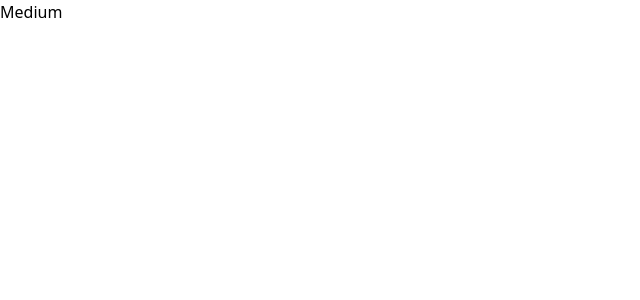
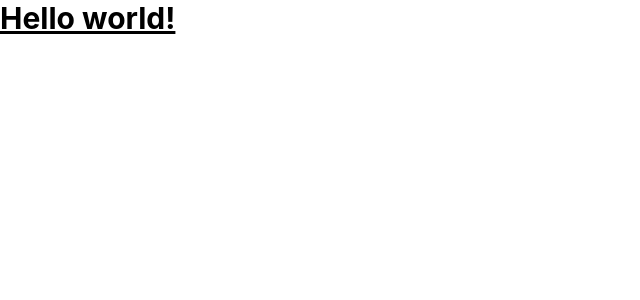
Before and after one commit to 18121A05L2/Medium-nextjs-webclone, a Next.js app: page / in a window 1280 px wide. Shown: the top 300 px of the page, without its empty margins (0-640 px from the left). Built offline with nearby package versions, Linux system fonts and the light colour scheme.

Commit message:
first commit

```diff
--- a/pages/index.js
+++ b/pages/index.js
@@ -1,9 +1,4 @@
-
 
 export default function Home() {
-  return (
-    <div >
-    Medium
-    </div>
-  )
+  return <h1 className="text-3xl font-bold underline">Hello world!</h1>;
 }
--- a/styles/globals.css
+++ b/styles/globals.css
@@ -1,3 +1,30 @@
 @tailwind base;
 @tailwind components;
 @tailwind utilities;
+
+html,
+body {
+  padding: 0;
+  margin: 0;
+  font-family: -apple-system, BlinkMacSystemFont, Segoe UI, Roboto, Oxygen,
+    Ubuntu, Cantarell, Fira Sans, Droid Sans, Helvetica Neue, sans-serif;
+}
+
+a {
+  color: inherit;
+  text-decoration: none;
+}
+
+* {
+  box-sizing: border-box;
+}
+
+@media (prefers-color-scheme: dark) {
+  html {
+    color-scheme: dark;
+  }
+  body {
+    color: white;
+    background: black;
+  }
+}
```
